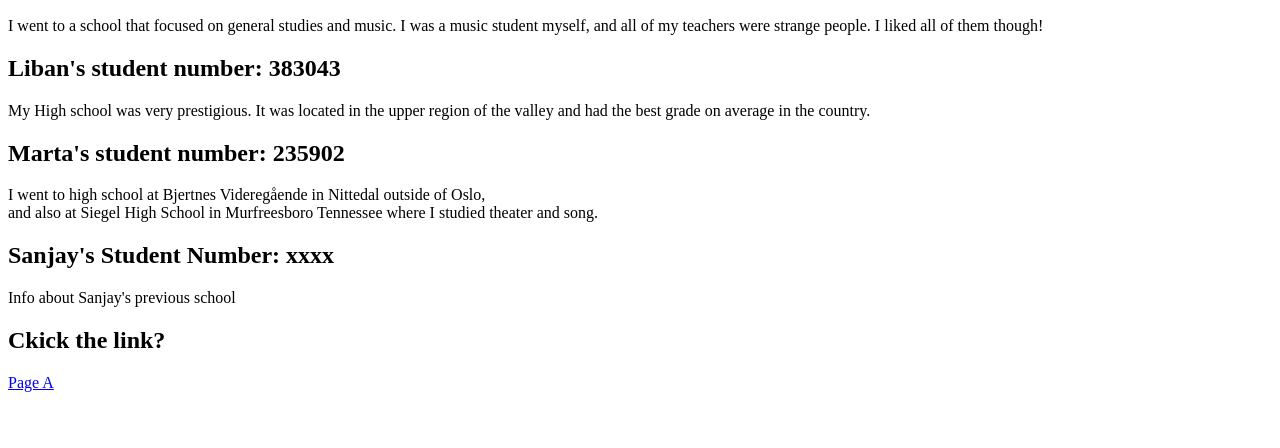
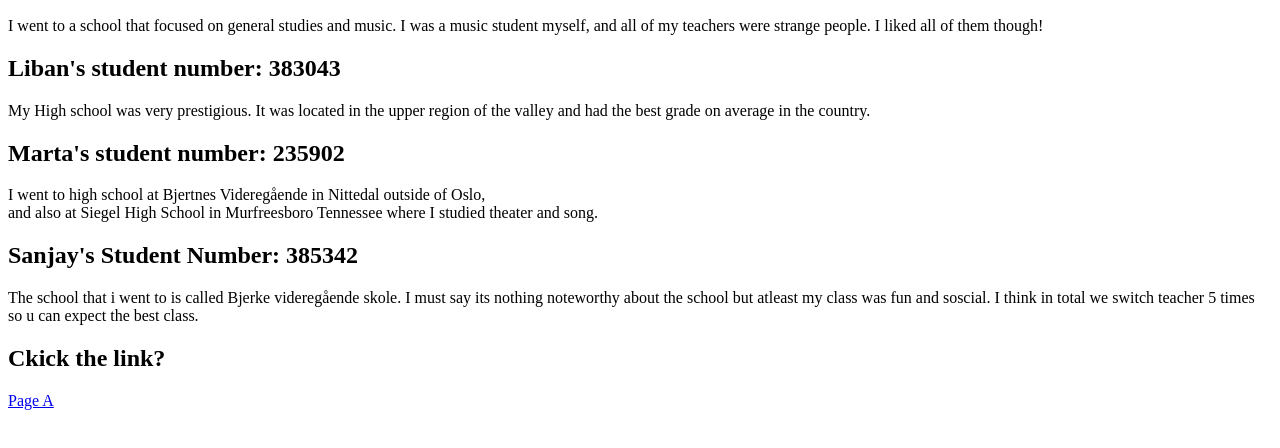
Before and after one commit to OsloMet-web/1stOblig-oblig-1-group-19, a plain HTML site: page secondpage.html in a window 1280 px wide. Shown: the part 110-558 px from the top of the page. Drawn offline with Linux system fonts and the light colour scheme.

Commit message:
added student number

```diff
--- a/secondpage.html
+++ b/secondpage.html
@@ -19,7 +19,8 @@
 <p>I went to high school at Bjertnes Videregående in Nittedal outside of Oslo, <br>
    and also at Siegel High School in Murfreesboro Tennessee where I studied theater and song.</p>
 
-<h2>Sanjay's Student Number: xxxx</h2>
-<p>Info about Sanjay's previous school</p>
+<h2>Sanjay's Student Number: 385342</h2>
+<p>The school that i went to is called Bjerke videregående skole. I must say its nothing noteworthy about the school but atleast my class was fun and soscial. I think in total we switch teacher 5 times so u can expect the best class.  </p>
+
 <h2>Ckick the link?</h2>
-<p><a href="index.html">Page A</a></p>
+<p><a href="index.html" alt="page A">Page A</a></p>
```
